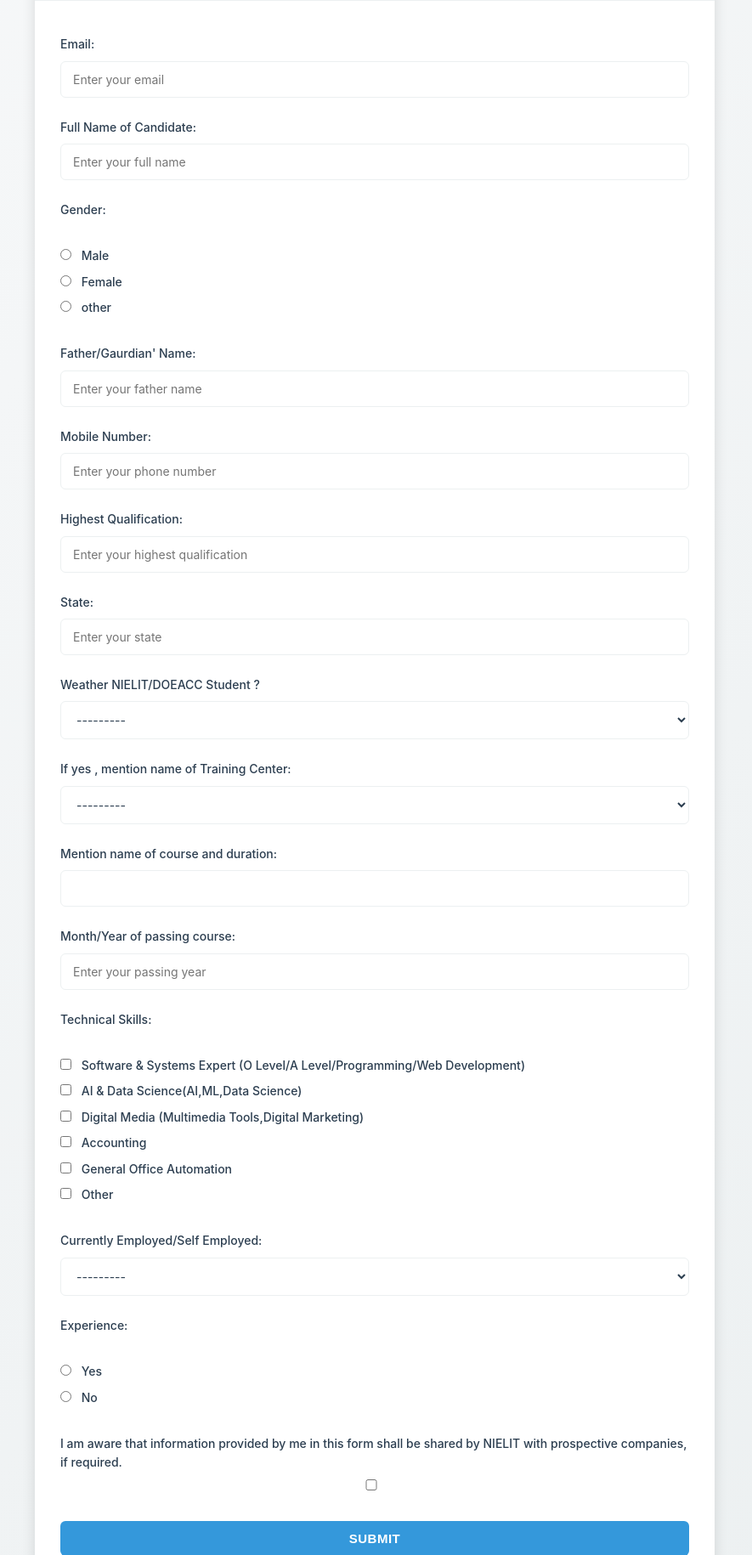
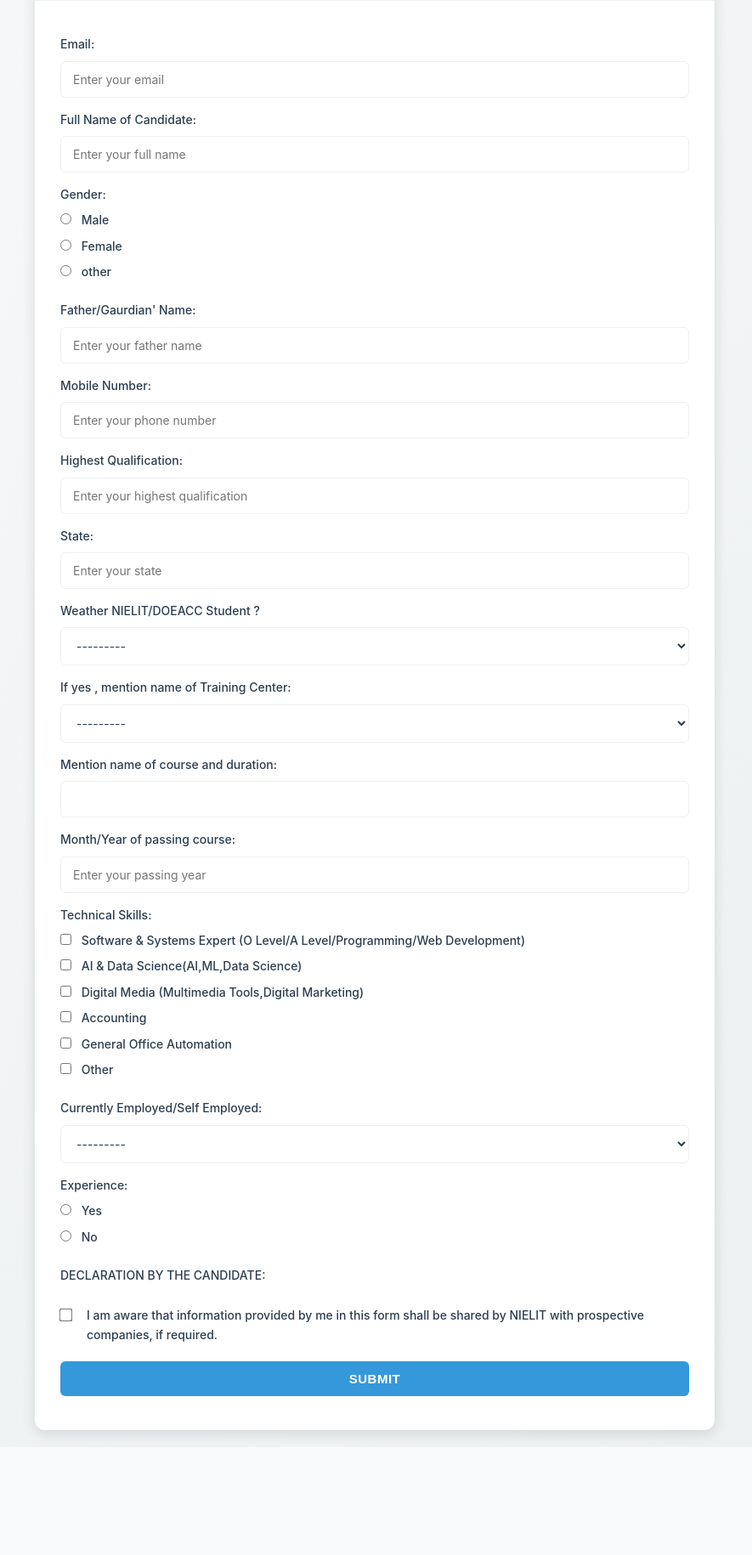
Before and after one commit to manavk4214/form, a Django app: page /form in a window 1280 px wide. Shown: the part 603-2433 px from the top of the page at 85% size, without its empty margins (199-1084 px from the left). After the commit the page ends 2303 px from the top, so only its background shows below. Run offline with Django 5.2, Linux system fonts and the light colour scheme.

Commit message:
declaration field set

```diff
--- a/job_fair/forms.py
+++ b/job_fair/forms.py
@@ -21,7 +21,7 @@ class RegisterForm(forms.ModelForm):
         choices=list(form_m.yes_no.items()),
         widget=forms.RadioSelect)
     dec=forms.BooleanField(
-        label="I am aware that information provided by me in this form shall be shared by NIELIT with prospective companies, if required.",
+        label="DECLARATION BY THE CANDIDATE",
         required=False,
         widget=forms.CheckboxInput(attrs={'class':'form-check-input'})
     )
--- a/job_fair/static/style.css
+++ b/job_fair/static/style.css
@@ -265,3 +265,26 @@ button[type="submit"]:active {
         max-width: 100px;
     }
 }
+.last{
+    display: flex;
+    width: 100%;
+    justify-content: space-around;
+}
+.field {
+    margin-bottom: 15px;
+    display: flex;
+    flex-direction: column;
+}
+
+.declaration {
+    margin-top: 25px;
+    display: flex;
+    align-items: flex-start;
+    gap: 10px;
+    font-size: 14px;
+}
+
+.declaration input {
+    margin-top: 4px;
+    transform: scale(1.2);
+}
--- a/job_fair/templates/form.html
+++ b/job_fair/templates/form.html
@@ -26,7 +26,28 @@
                 </div>
             <form method="post">
                 {% csrf_token %}
-                {{ form.as_p }}
+
+                {% for i in form %}
+
+                {% if i.label == "DECLARATION BY THE CANDIDATE" %}
+                    {{i.label_tag}}
+                    <div class="declaration">
+
+                        {{ i }}
+                        <label for="{{ i.id_for_label }}">
+                            I am aware that information provided by me in this form shall be shared by NIELIT with prospective companies, if required.
+                        </label>
+                    </div>
+
+                {% else %}
+                    <div class="field">
+                        {{ i.label_tag }}
+                        {{ i }}
+                    </div>
+                {% endif %}
+
+            {% endfor %}
+
                 <button type="submit">Submit</button>
 
             </form>
```
